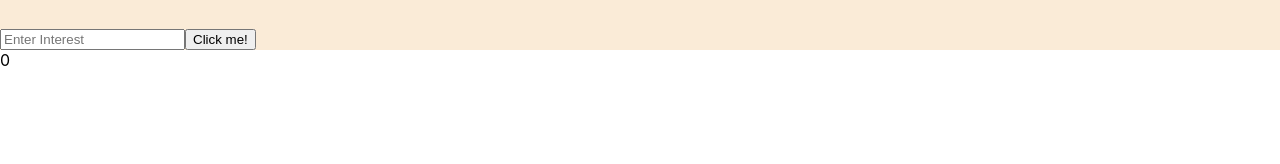
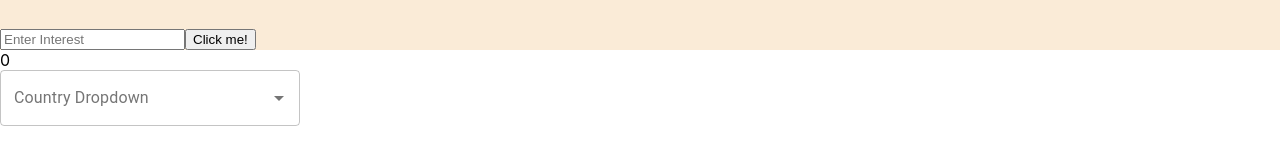
Before and after one commit to AndrewZapotochnyi/FB-Audience-Outreach, a React (Create React App) app in the folder client/: page /home in a window 1280 px wide. Shown: the part 204-368 px from the top of the page. Built offline with nearby package versions, Linux system fonts and the light colour scheme; no server answers.

Commit message:
Create country drop-down

```diff
--- a/client/package.json
+++ b/client/package.json
@@ -4,12 +4,16 @@
   "private": true,
   "proxy": "http://localhost:3001",
   "dependencies": {
+    "@material-ui/core": "^4.10.1",
+    "@material-ui/lab": "^4.0.0-alpha.55",
     "@testing-library/jest-dom": "^4.2.4",
     "@testing-library/react": "^9.5.0",
     "@testing-library/user-event": "^7.2.1",
     "axios": "^0.19.2",
     "react": "^16.13.1",
     "react-dom": "^16.13.1",
+    "react-router": "^5.2.0",
+    "react-router-dom": "^5.2.0",
     "react-scripts": "3.4.1"
   },
   "scripts": {
--- a/client/src/App.js
+++ b/client/src/App.js
@@ -13,6 +13,7 @@ import SignUp from './components/SignUp';
 import Home from './components/Home';
 import Filter from "./components/Filter";
 import Charts from "./components/Charts";
+import Country from "./components/Country";
 import {getReachEstimate} from "./helpers/getReachEstimate";
 
 require('dotenv').config()
@@ -93,7 +94,7 @@ export default function App() {
           <Route path="/home">
             <Filter name={firstInterest.name} onSubmitInterest={onSubmitInterest} />
             {reachEstimates.length && <Charts reachEstimates={reachEstimates}  />}
-
+            <Country />
           </Route>
           {/* <Route path="/home">
             <Home />
--- /dev/null
+++ b/client/src/components/Country.js
@@ -0,0 +1,60 @@
+import React, { useEffect, useState } from 'react';
+import TextField from '@material-ui/core/TextField';
+import Autocomplete from '@material-ui/lab/Autocomplete';
+
+const axios = require('axios');
+
+export default function Country(props) {
+
+  const [ countries, setCountries ] = useState([])
+
+  useEffect (() => {
+
+    axios.get('/countries')
+    .then(res => {
+        setCountries(res.data)
+    })
+    .catch(res => console.log(res))
+  }, [])
+
+return (
+  <Autocomplete
+    id="country-dropdown"
+    options={countries}
+    getOptionLabel={(option) => option.name}
+    style={{ width: 300 }}
+    renderInput={(params) => <TextField {...params} label="Country Dropdown" variant="outlined"/>}
+  />
+)
+
+  const [interest, setInterest] = useState("Enter Interest");
+
+  const onSubmit = function(event) {
+    console.log(interest)
+    // event.preventDefault()
+    props.onSubmitInterest(interest)
+  }
+
+  let interestName = {props};
+
+  // console.log(props);
+
+  return (
+    <div className="filter">
+    <h1>Filter</h1>
+      <section className="search" >
+
+        <input
+          placeholder={interest}
+          onChange={event => setInterest(event.target.value)}
+          name="search"
+          type="text"
+        />
+        <button type="button" value="Submit" onClick={() => onSubmit(interest)} >Click me!</button>
+
+    </section>
+  </div>
+
+
+  )
+}
```
Also changed, not shown: client/src/helpers/dataRequests.js (+5 -2 lines), 1 other file (tests, documents, lock files or other folders).
